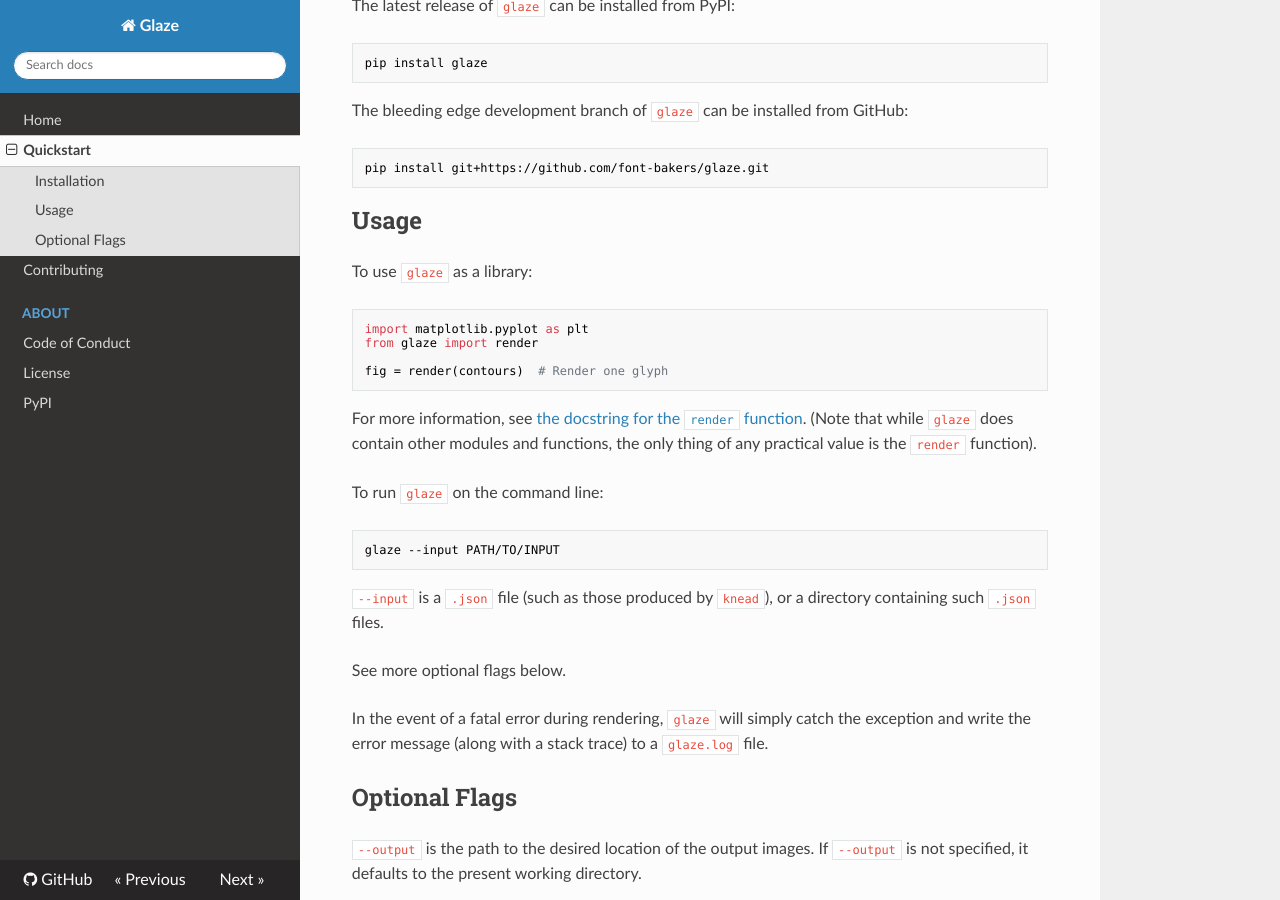
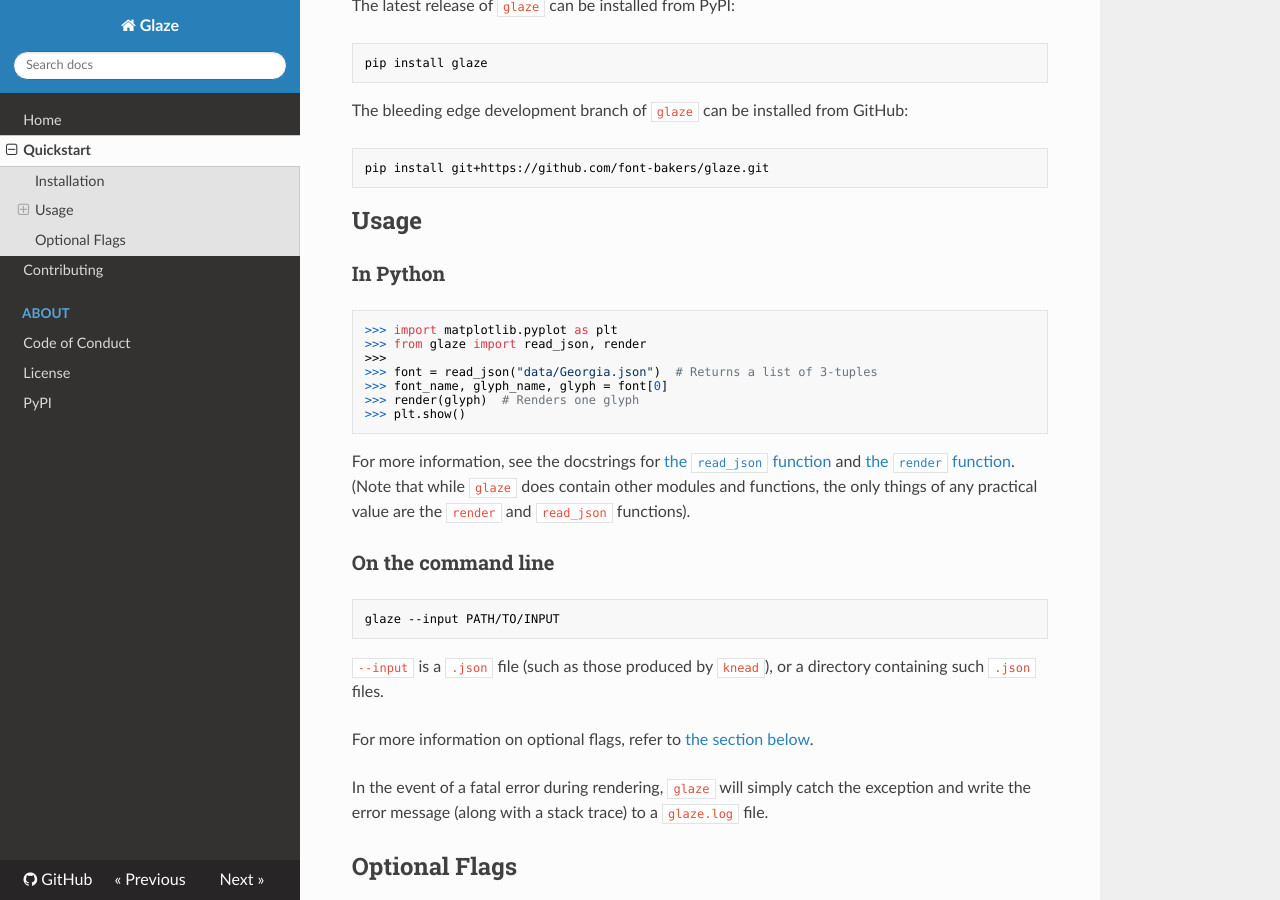
Before and after one commit to font-bakers/glaze, an MkDocs documentation site: the page built from docs/quickstart.md, in a window 1280 px wide and 900 px high, scrolled down 222 px. Built offline with MkDocs 1.6.1, drawn with Linux system fonts in a browser that asks for light colours; nearby versions of some CDN libraries.

Commit message:
DOC: improve docs (#16)

````diff
--- a/docs/quickstart.md
+++ b/docs/quickstart.md
@@ -16,21 +16,26 @@
 
 ## Usage
 
-To use `glaze` as a library:
+### In Python
 
 ```python
-import matplotlib.pyplot as plt
-from glaze import render
-
-fig = render(contours)  # Render one glyph
+>>> import matplotlib.pyplot as plt
+>>> from glaze import read_json, render
+>>>
+>>> font = read_json("data/Georgia.json")  # Returns a list of 3-tuples
+>>> font_name, glyph_name, glyph = font[0]
+>>> render(glyph)  # Renders one glyph
+>>> plt.show()
 ```
 
-For more information, see [the docstring for the `render`
+For more information, see the docstrings for [the `read_json`
+function](https://github.com/font-bakers/glaze/blob/master/glaze/utils.py) and
+[the `render`
 function](https://github.com/font-bakers/glaze/blob/master/glaze/render.py).
 (Note that while `glaze` does contain other modules and functions, the only
-thing of any practical value is the `render` function).
+things of any practical value are the `render` and `read_json` functions).
 
-To run `glaze` on the command line:
+### On the command line
 
 ```bash
 glaze --input PATH/TO/INPUT
@@ -39,7 +44,8 @@
 `--input` is a `.json` file (such as those produced by `knead`), or a directory
 containing such `.json` files.
 
-See more optional flags below.
+For more information on optional flags, refer to [the section
+below](#optional-flags).
 
 In the event of a fatal error during rendering, `glaze` will simply catch the
 exception and write the error message (along with a stack trace) to a
````
